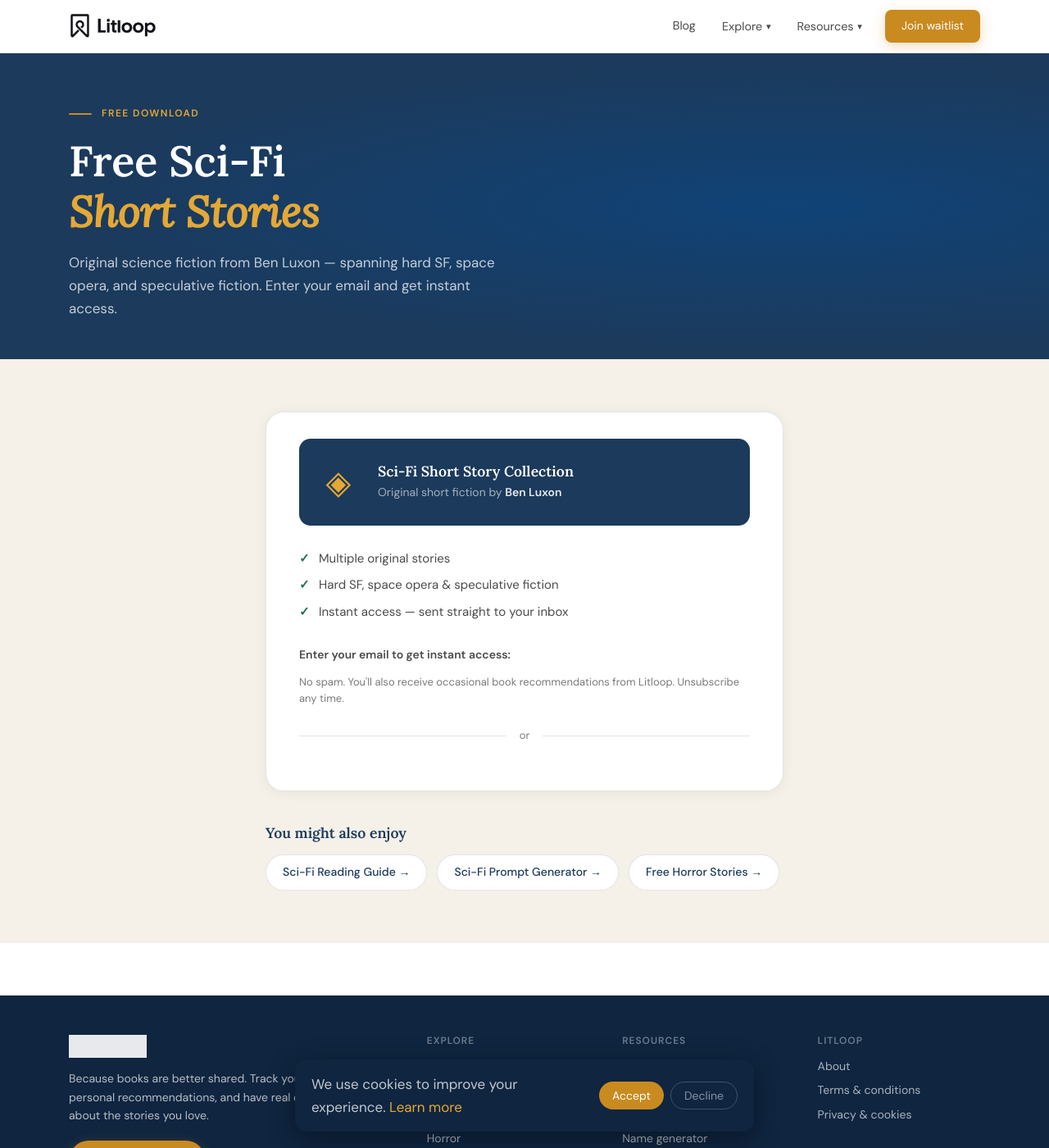
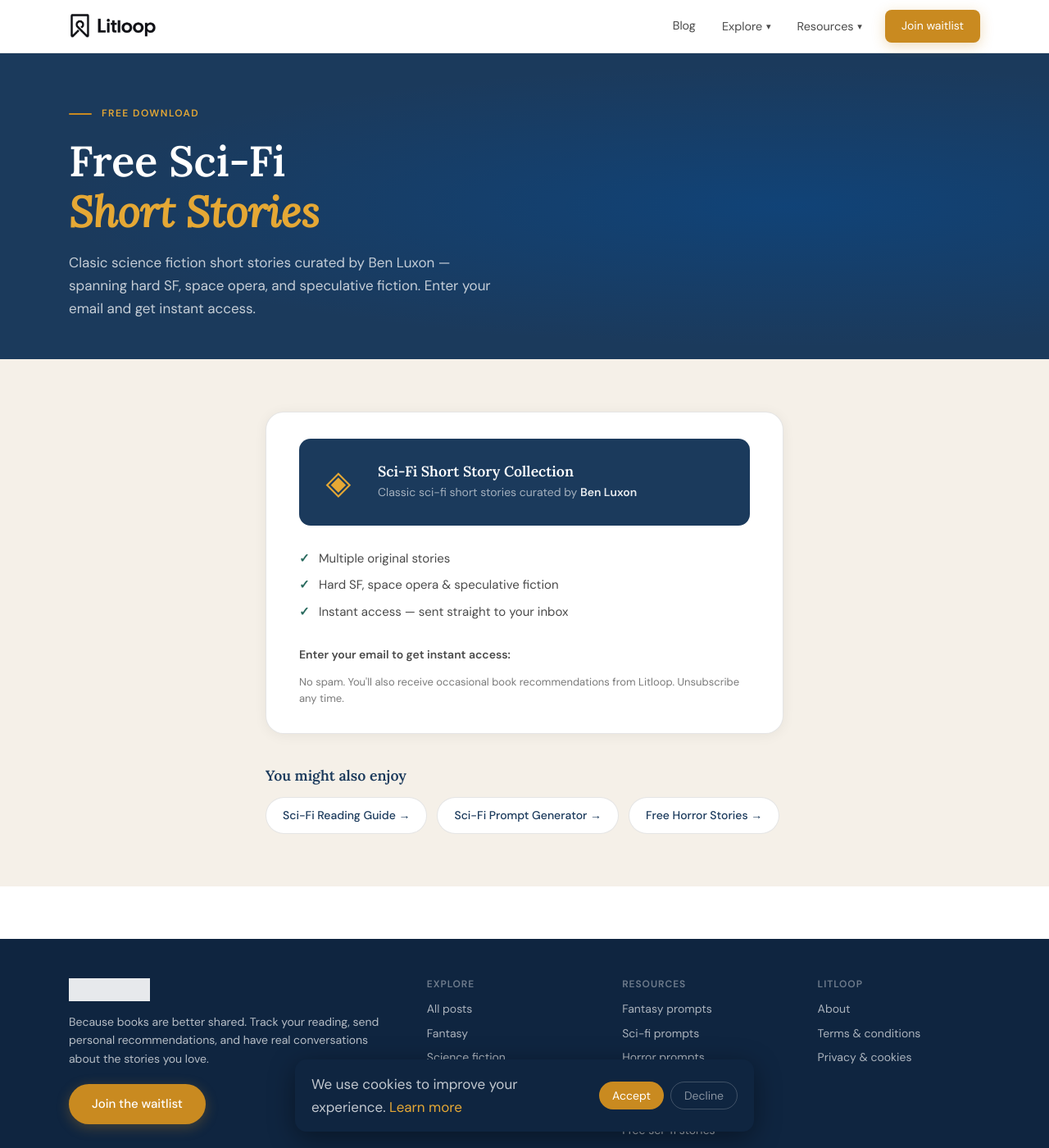
Before and after one commit to bluxon92-bit/litloop-site, a Jekyll site: the page built from free-downloads/index.html, in a window 1280 px wide and 1400 px high. Shown: the whole window at 82% size. Built offline with Jekyll 4.4.1, drawn with Linux system fonts in a browser that asks for light colours.

Commit message:
added logo assets

```diff
--- a/_includes/footer.html
+++ b/_includes/footer.html
@@ -3,7 +3,7 @@
     <div class="footer-inner">
 
       <div class="footer-brand">
-        <img src="{{ '/assets/images/litloop-logo.png' | relative_url }}" alt="Litloop" class="footer-logo-img">
+        <img src="{{ '/assets/images/Litloop-logo-white-on-blue.png' | relative_url }}" alt="Litloop" class="footer-logo-img">
         <p>Because books are better shared. Track your reading, send personal recommendations, and have real conversations about the stories you love.</p>
         <a class="btn btn-primary ml-onclick-form" href="javascript:void(0)" onclick="ml('show', 'QgSmAD', true)" style="margin-top:1.25rem; display:inline-flex;">Join the waitlist</a>
       </div>
--- a/free-downloads/index.html
+++ b/free-downloads/index.html
@@ -1,7 +1,7 @@
 ---
 layout: default
 title: Free Sci-Fi Short Stories — Download
-description: Get Ben Luxon's original science fiction short stories free. Enter your email and we'll send them straight to you.
+description: Get classic science fiction short stories free. Enter your email and we'll send them straight to you.
 permalink: /free-downloads/
 ---
 
@@ -12,7 +12,7 @@
       <span>Free Download</span>
     </div>
     <h1>Free Sci-Fi<br><em>Short Stories</em></h1>
-    <p>Original science fiction from Ben Luxon — spanning hard SF, space opera, and speculative fiction. Enter your email and get instant access.</p>
+    <p>Clasic science fiction short stories curated by Ben Luxon — spanning hard SF, space opera, and speculative fiction. Enter your email and get instant access.</p>
   </div>
 </div>
 
@@ -28,7 +28,7 @@
           <div class="book-preview-icon" style="color:var(--amber-light);">◈</div>
           <div class="book-preview-meta">
             <h2 style="color:white;">Sci-Fi Short Story Collection</h2>
-            <p style="color:rgba(255,255,255,0.6);">Original short fiction by <strong style="color:rgba(255,255,255,0.9);">Ben Luxon</strong></p>
+            <p style="color:rgba(255,255,255,0.6);">Classic sci-fi short stories curated by <strong style="color:rgba(255,255,255,0.9);">Ben Luxon</strong></p>
           </div>
         </div>
 
@@ -43,8 +43,6 @@
           <div class="ml-embedded" data-form="0hveDb"></div>
           <p class="lead-gen-small">No spam. You'll also receive occasional book recommendations from Litloop. Unsubscribe any time.</p>
         </div>
-
-        <div class="lead-gen-divider"><span>or</span></div>
 
       </div>
 
```
Also changed, not shown: free-downloads/horror/index.html (+3 -5 lines), assets/images/Litloop-logo-white-on-blue.png (added).
